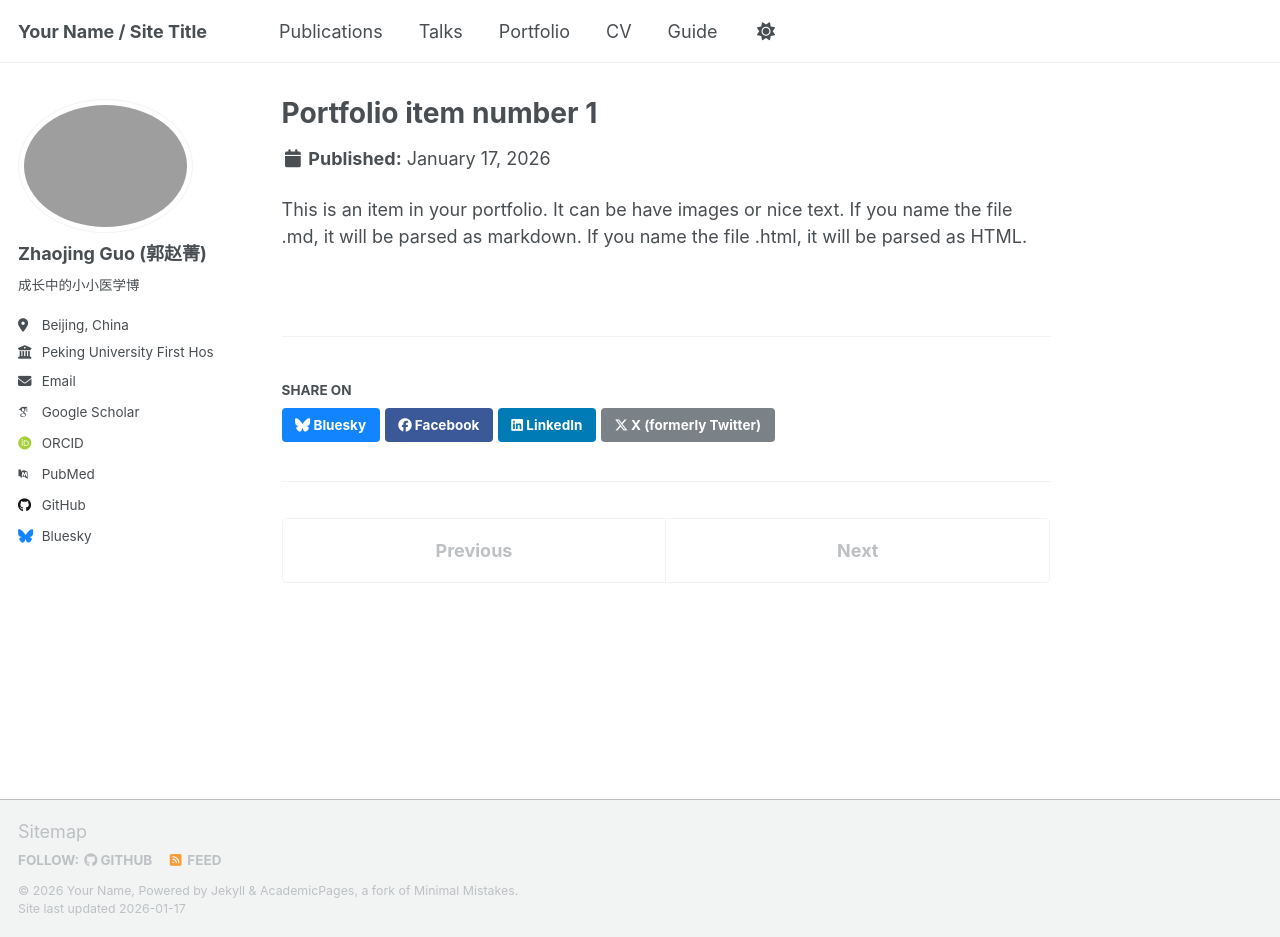
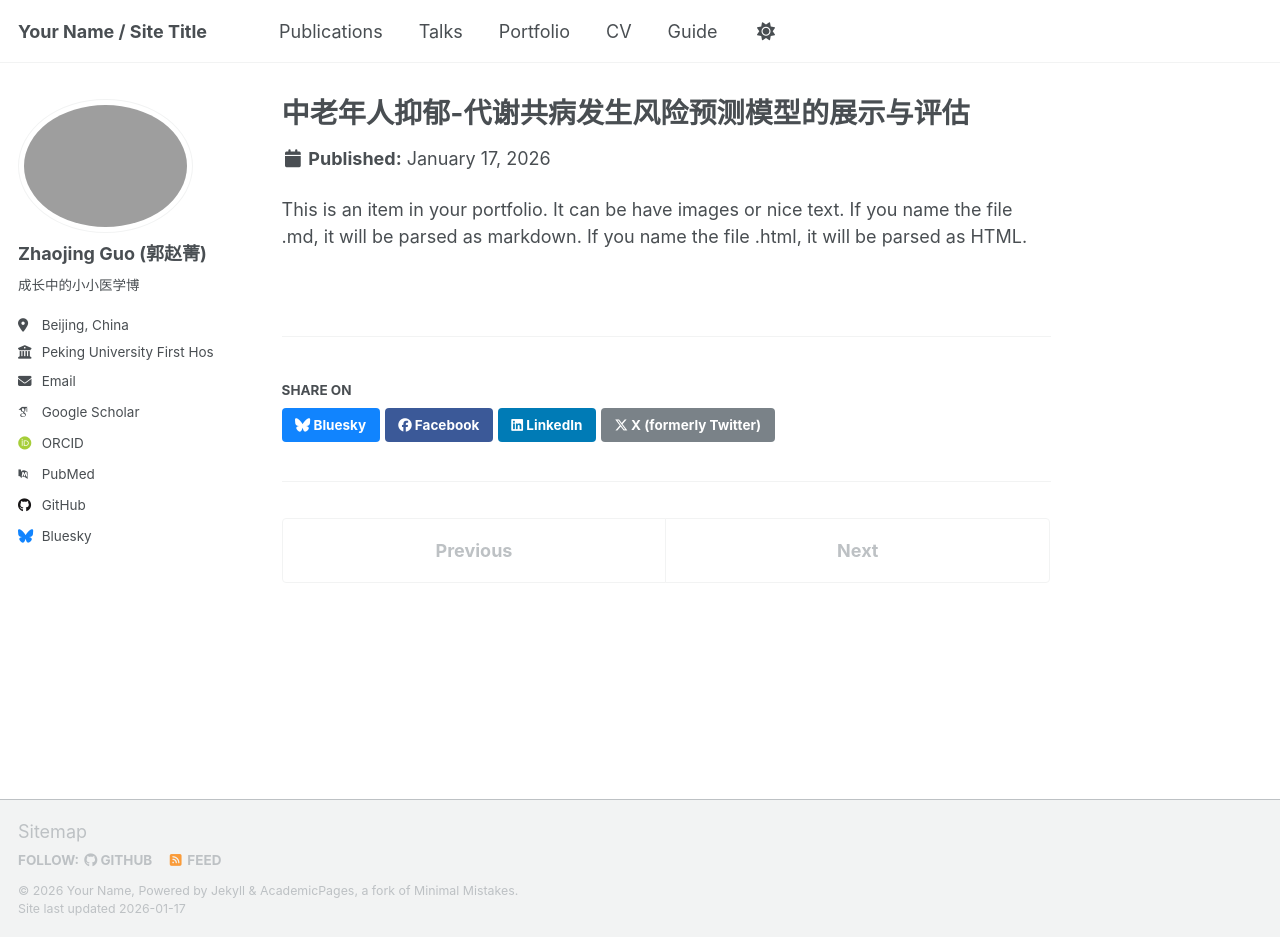
Before and after one commit to GuoZJ277/GuoZJ277.github.io, a Jekyll site: the page built from _portfolio/portfolio-1.md, in a window 1280 px wide and 937 px high. Built offline with Jekyll 4.4.1, drawn with Linux system fonts in a browser that asks for light colours; some web fonts are replaced; a script that is not in the unit is left out.

Commit message:
Update portfolio-1.md

```diff
--- a/_portfolio/portfolio-1.md
+++ b/_portfolio/portfolio-1.md
@@ -1,5 +1,5 @@
 ---
-title: "Portfolio item number 1"
+title: "中老年人抑郁-代谢共病发生风险预测模型的展示与评估"
 excerpt: "Short description of portfolio item number 1<br/><img src='/images/500x300.png'>"
 collection: portfolio
 ---
```
